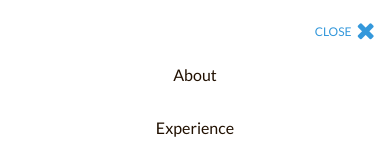
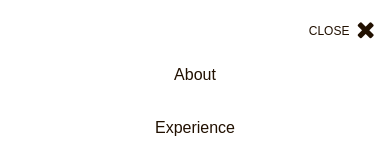
Before and after one commit to shibinvr3/shibinvr3.github.io, a website: page index.html in a window 390 px wide. Both pictures are taken after a click on the element 357 px from the left and 27 px from the top of the page. Shown: the top 160 px of the page. Drawn offline with nearby package versions, Linux system fonts and the light colour scheme.

Commit message:
style changes

```diff
--- a/css/styles.css
+++ b/css/styles.css
@@ -70,3 +70,12 @@ header a:focus , header a:hover {
 .social a:hover {
     color: #211000;
 }
+#mobile-menu-open{
+   color: #211000;
+}
+#mobile-menu-close{
+    color: #211000;
+}
+body {
+    font-family: 'rawline', sans-serif;
+}
```
